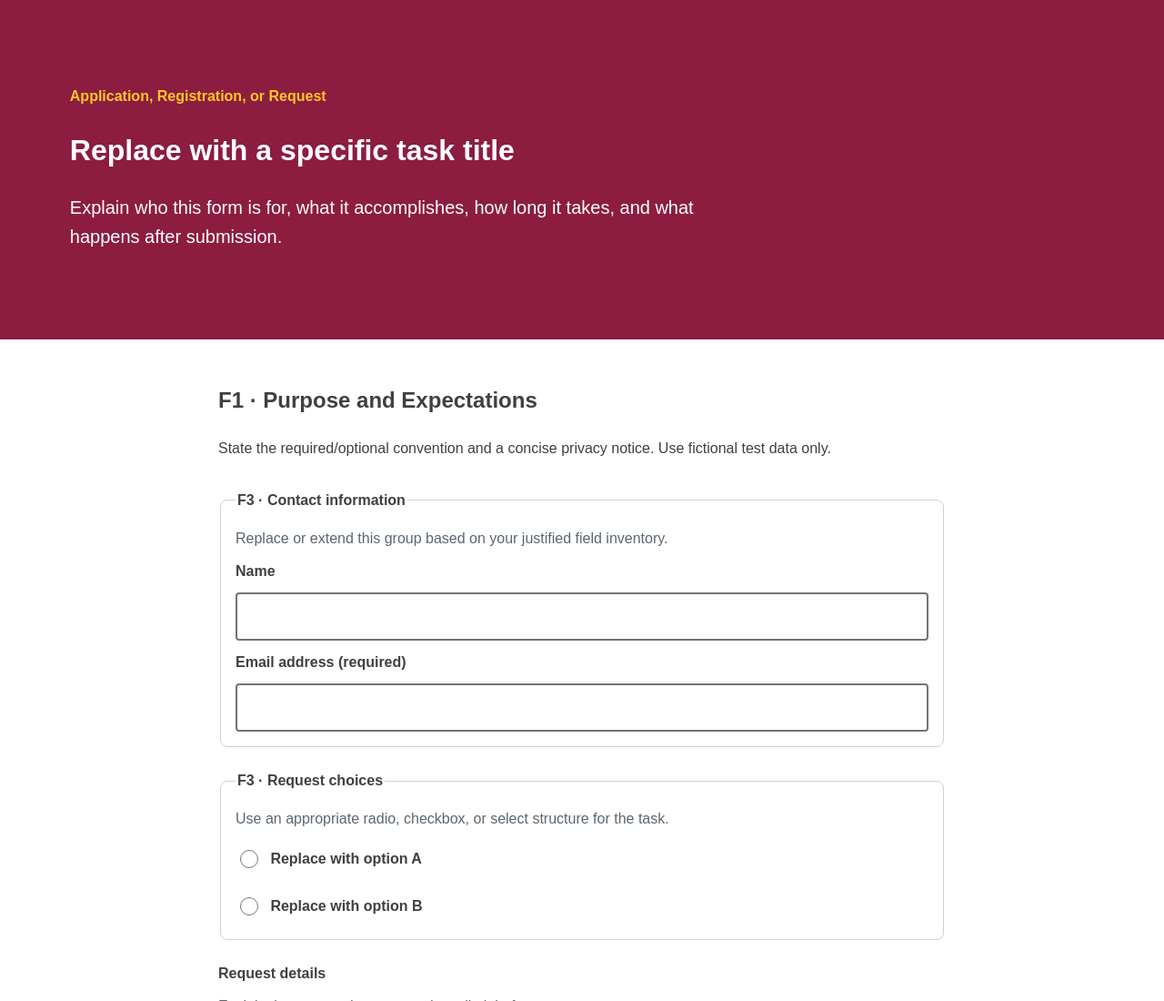
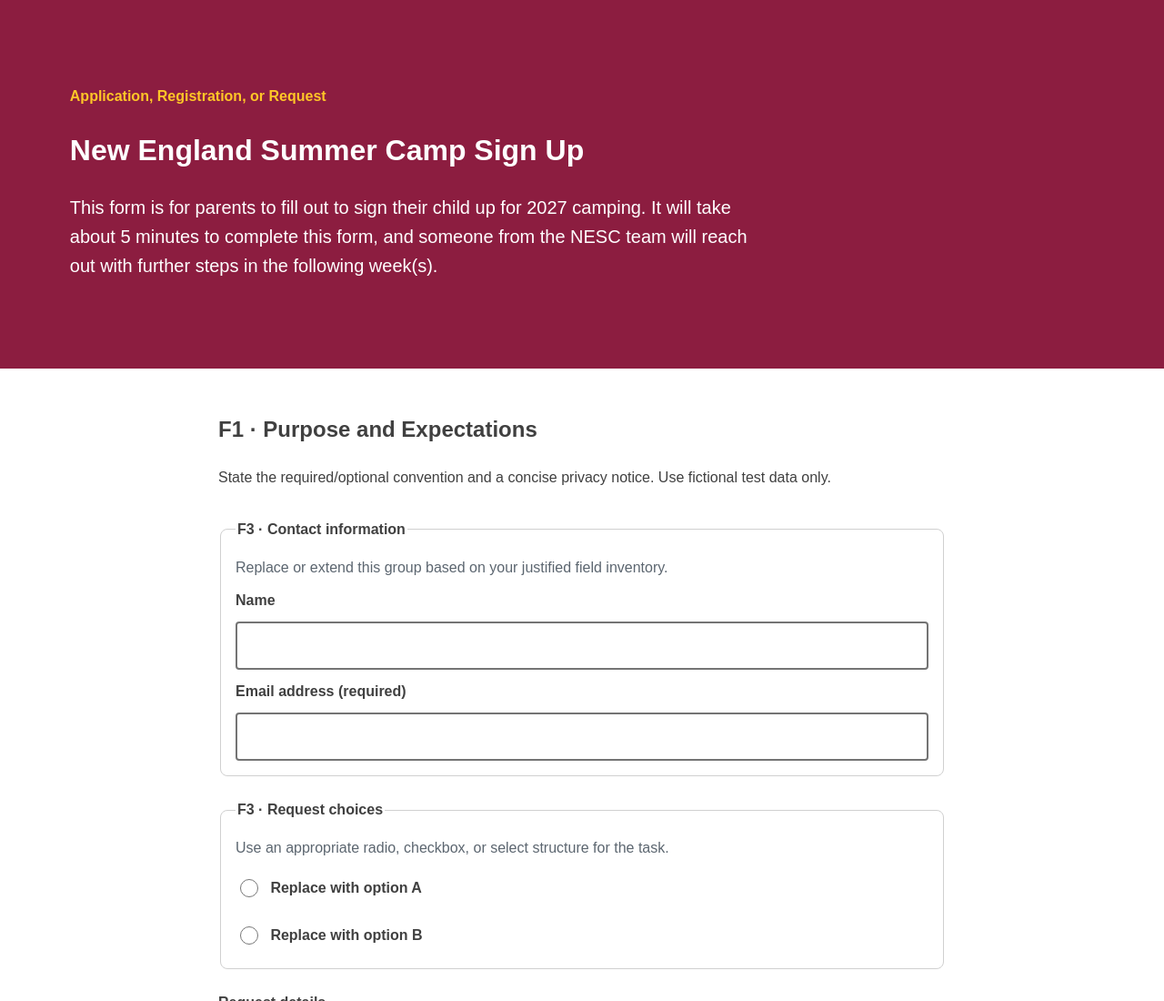
Before and after one commit to BekkaFrechette/m3_application-registration-request-flow, a plain HTML site: page index.html in a window 1280 px wide. Shown: the top 1100 px of the page at 91% size. Drawn offline with Linux system fonts and the light colour scheme.

Commit message:
update index.html
edited header

```diff
--- a/index.html
+++ b/index.html
@@ -8,8 +8,8 @@
     <body>
         <header class="page-header">
             <p class="eyebrow">Application, Registration, or Request</p>
-            <h1>Replace with a specific task title</h1>
-            <p class="lede">Explain who this form is for, what it accomplishes, how long it takes, and what happens after submission.</p>
+            <h1>New England Summer Camp Sign Up</h1>
+            <p class="lede">This form is for parents to fill out to sign their child up for 2027 camping. It will take about 5 minutes to complete this form, and someone from the NESC team will reach out with further steps in the following week(s).</p>
         </header>
         <main>
             <section id="expectations">
```
